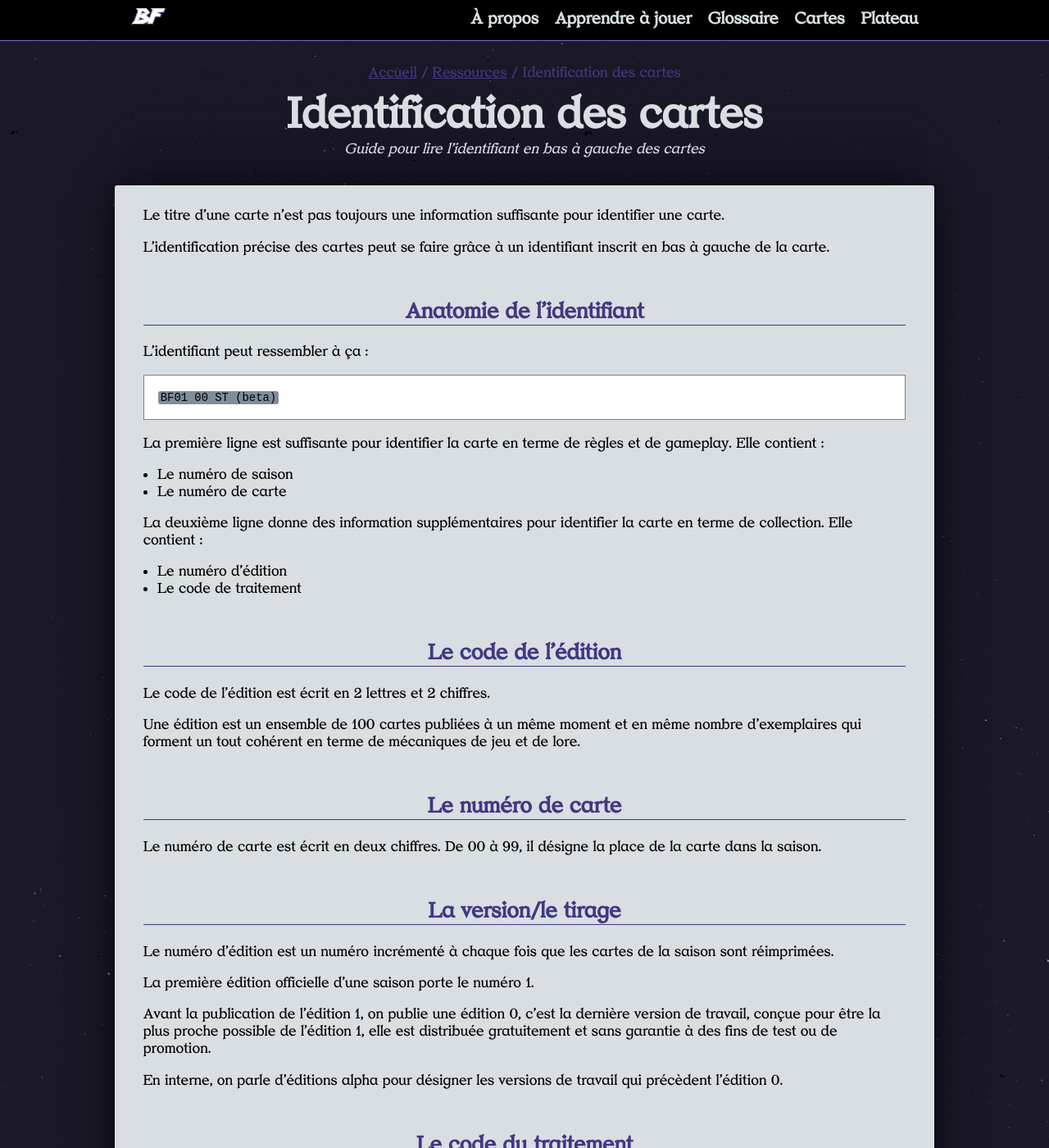
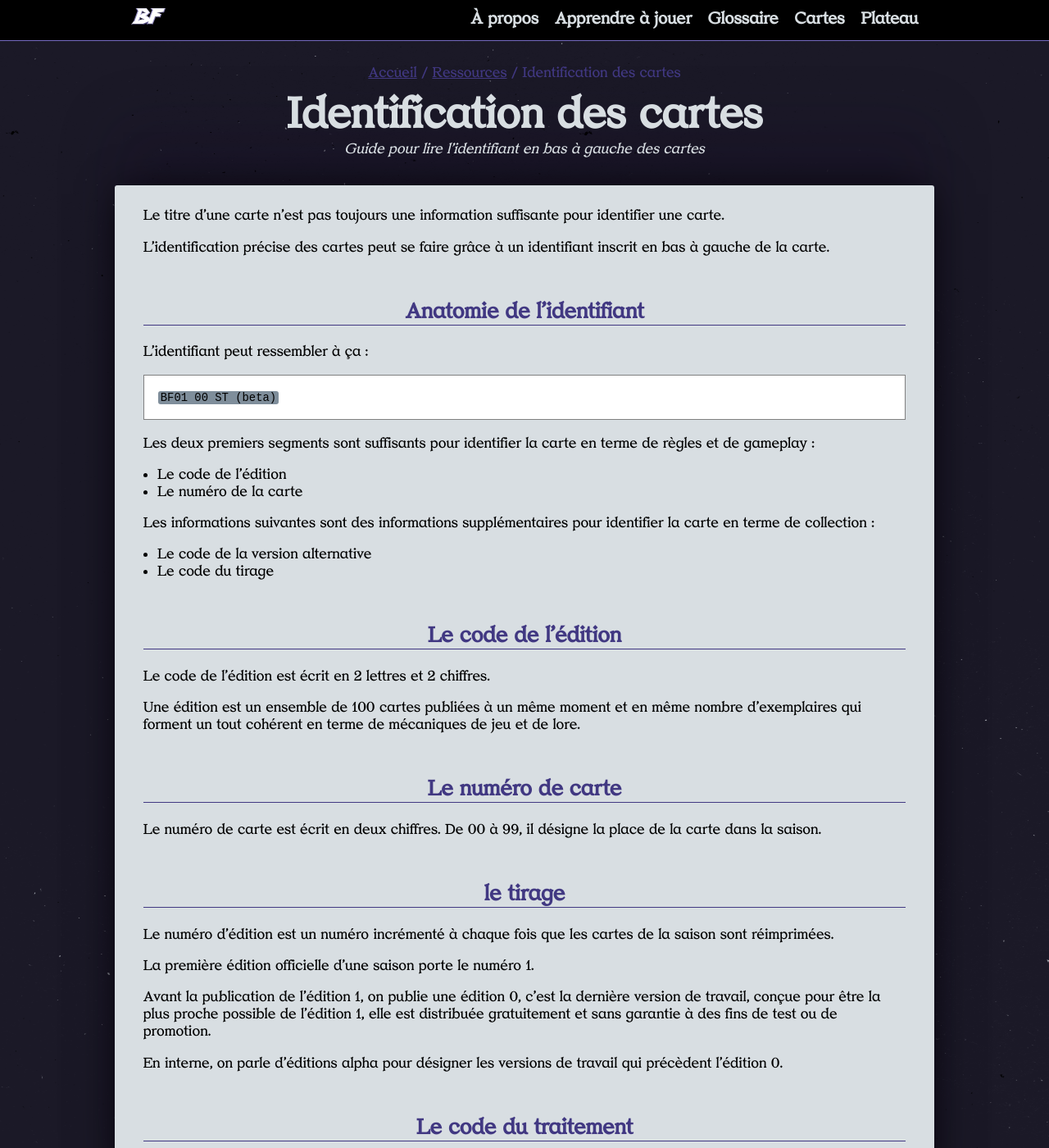
Before and after one commit to dracdrac/BATTLEFIGHT, a Jekyll site: the page built from ressources/identification-cartes.md, in a window 1280 px wide and 1400 px high. Shown: the whole window at 82% size. Built offline with Jekyll 4.4.1, drawn with Linux system fonts in a browser that asks for light colours; our own code applies the rules of GitHub Pages for plain Markdown files; the repository's description, which GitHub fills in, is left out.

Commit message:
Clarify identification details for cards

```diff
--- a/ressources/identification-cartes.md
+++ b/ressources/identification-cartes.md
@@ -14,15 +14,15 @@ L'identifiant peut ressembler à ça :
 
     BF01 00 ST (beta)
 
-La première ligne est suffisante pour identifier la carte en terme de règles et de gameplay. Elle contient :
+Les deux premiers segments sont suffisants pour identifier la carte en terme de règles et de gameplay :
 
-- Le numéro de saison
-- Le numéro de carte
+- Le code de l'édition
+- Le numéro de la carte
 
-La deuxième ligne donne des information supplémentaires pour identifier la carte en terme de collection. Elle contient :
+Les informations suivantes sont des informations supplémentaires pour identifier la carte en terme de collection :
 
-- Le numéro d'édition
-- Le code de traitement
+- Le code de la version alternative
+- Le code du tirage
 
 ## Le code de l'édition
 
@@ -34,7 +34,7 @@ Une édition est un ensemble de 100 cartes publiées à un même moment et en m
 
 Le numéro de carte est écrit en deux chiffres. De 00 à 99, il désigne la place de la carte dans la saison.
 
-## La version/le tirage
+## le tirage
 
 Le numéro d'édition est un numéro incrémenté à chaque fois que les cartes de la saison sont réimprimées.
 
```
